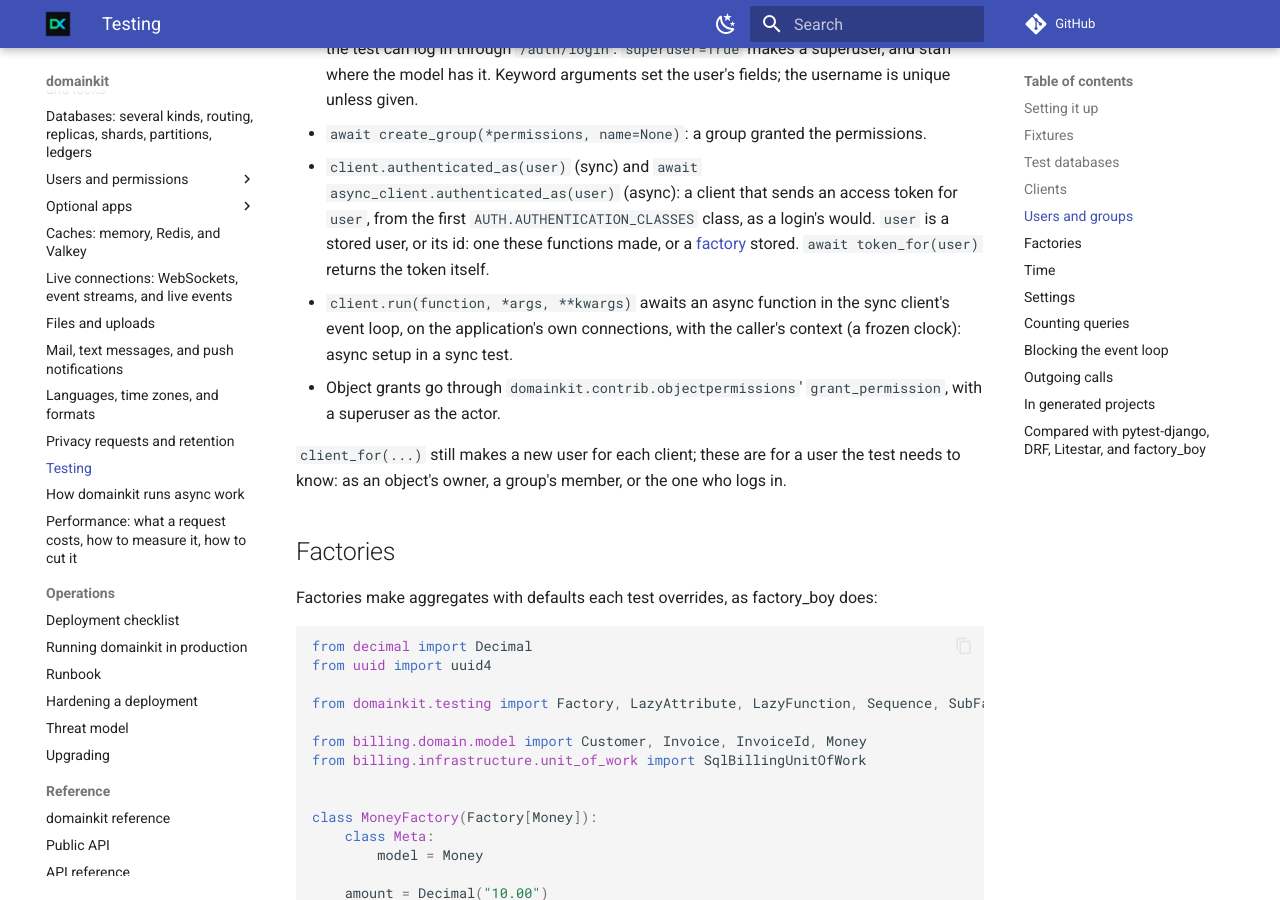
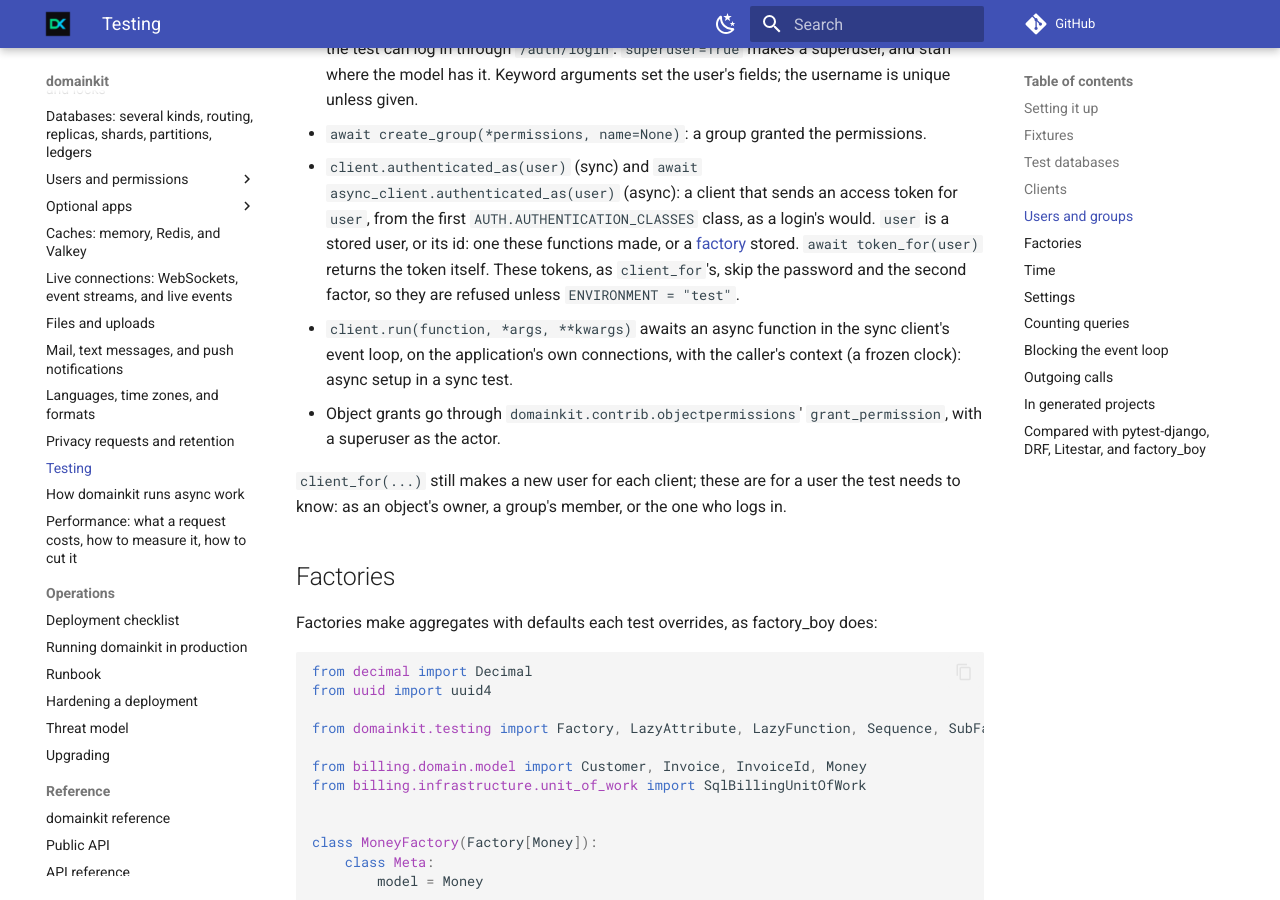
Before and after one commit to karimmattar/domainkit, an MkDocs documentation site: the page built from docs/testing.md, in a window 1280 px wide and 900 px high, scrolled down 4799 px. Built offline with MkDocs 1.6.1 and Material for MkDocs 9.7.7, drawn with Linux system fonts in a browser that asks for light colours; comment, search, counter and statistics services are not loaded.

Commit message:
Say on the testing page that test tokens need the test settings (SEC-12a-2)
Co-Authored-By: Claude Opus 5.5 <noreply@anthropic.com>
Claude-Session: https://claude.ai/code/session_014uJXawGoFmM6a9BQMLV85f

```diff
--- a/docs/testing.md
+++ b/docs/testing.md
@@ -223,7 +223,9 @@ def test_owners_edit(client: TestClient) -> None:
   access token for `user`, from the first `AUTH.AUTHENTICATION_CLASSES`
   class, as a login's would. `user` is a stored user, or its id: one these
   functions made, or a [factory](#factories) stored. `await
-  token_for(user)` returns the token itself.
+  token_for(user)` returns the token itself. These tokens, as
+  `client_for`'s, skip the password and the second factor, so they are
+  refused unless `ENVIRONMENT = "test"`.
 - `client.run(function, *args, **kwargs)` awaits an async function in the
   sync client's event loop, on the application's own connections, with the
   caller's context (a frozen clock): async setup in a sync test.
```
